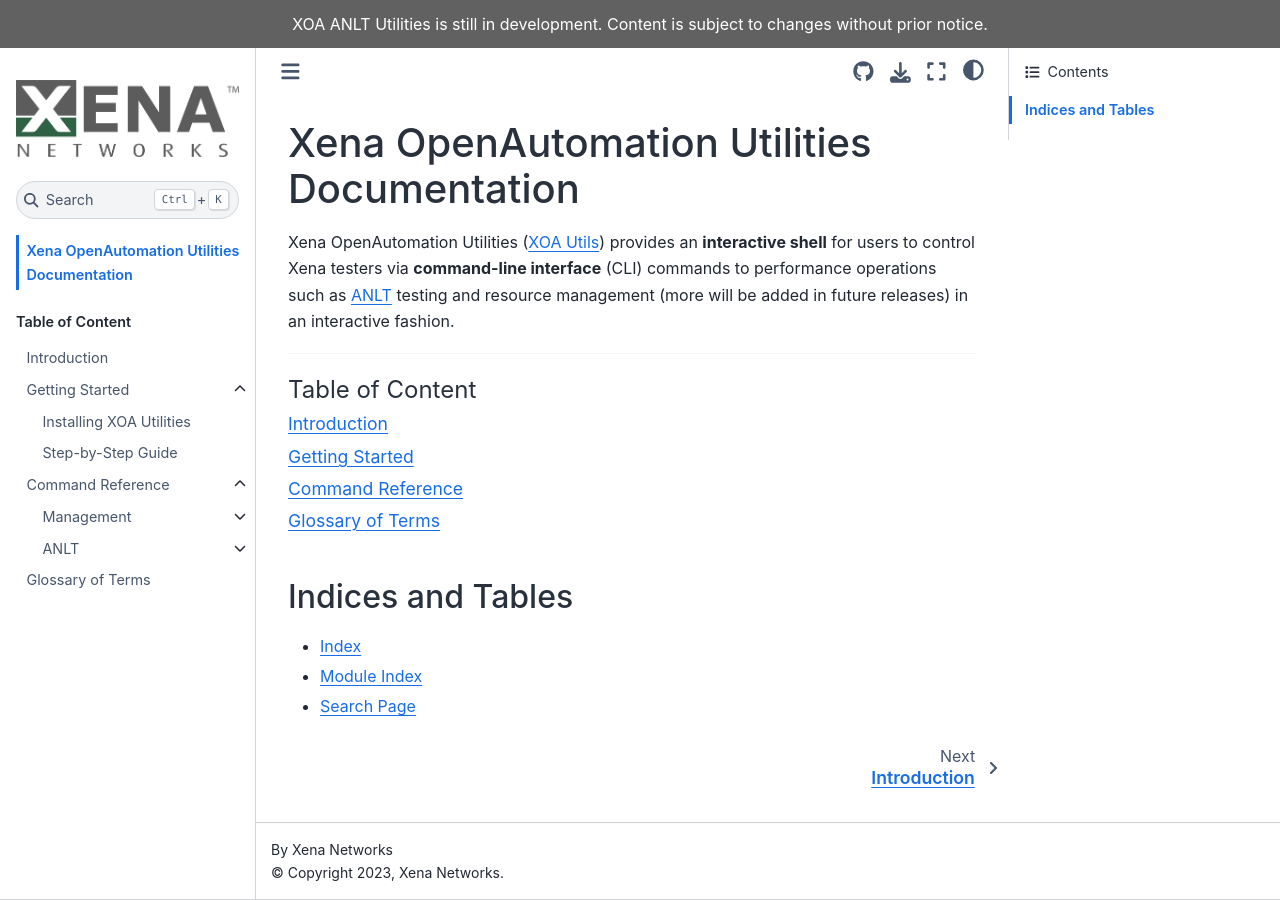
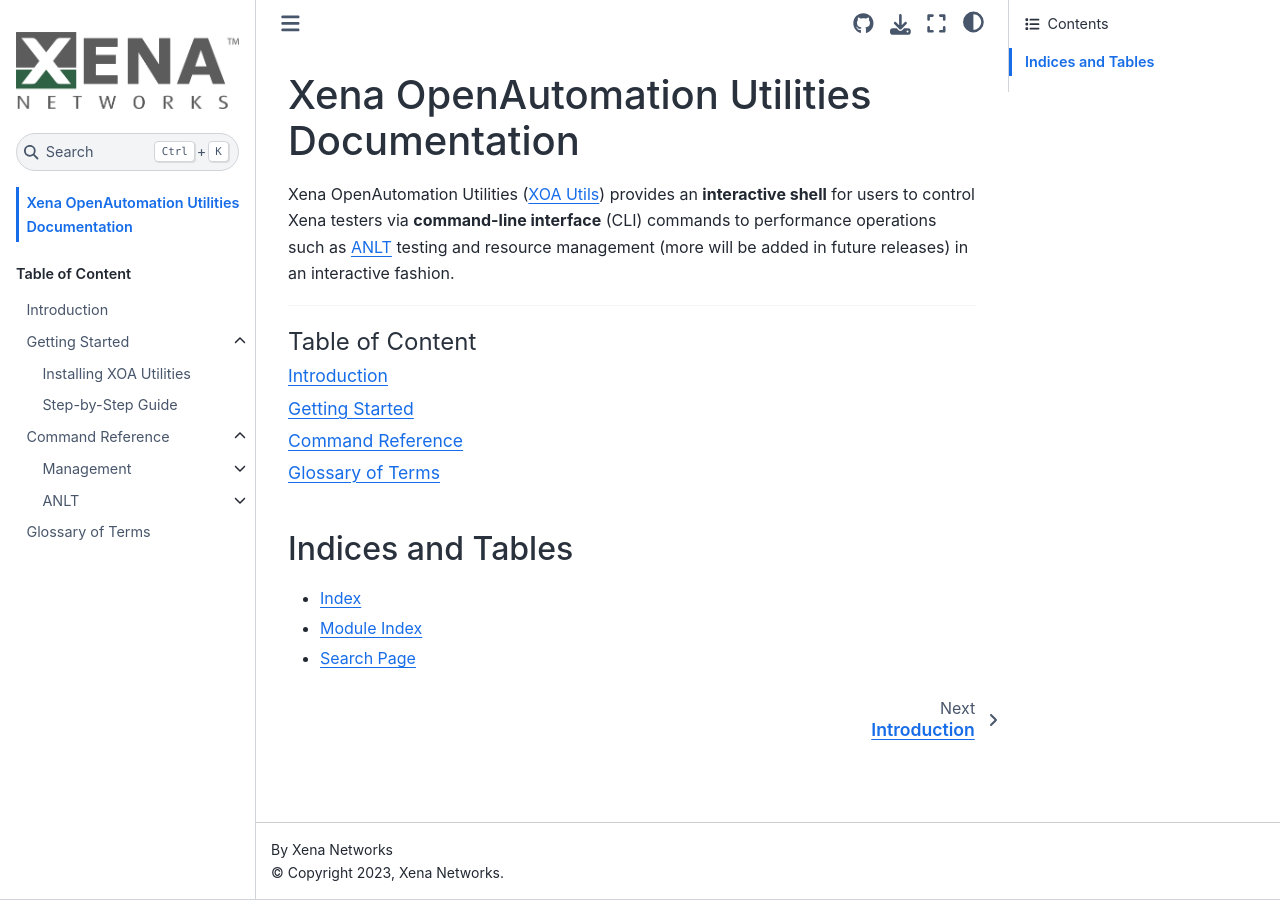
Before and after one commit to xenanetworks/open-automation-utilities, a Sphinx documentation site: the page built from docs/source/index.rst, in a window 1280 px wide. Built offline with Sphinx 7.4.7 and the Sphinx Book theme 1.1.4, drawn with Linux system fonts in a browser that asks for light colours.

Commit message:
docs: Remove dev banner

```diff
--- a/docs/source/conf.py
+++ b/docs/source/conf.py
@@ -136,8 +136,7 @@ html_theme_options = {
     "home_page_in_toc": True,
     "show_toc_level": 1,
     "use_download_button": True,
-    "show_navbar_depth": 2,
-    "announcement": "XOA ANLT Utilities is still in development. Content is subject to changes without prior notice.",
+    "show_navbar_depth": 2
 }
 
 html_split_index = True
```
